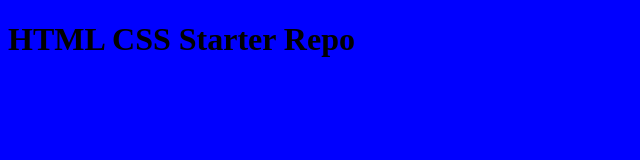
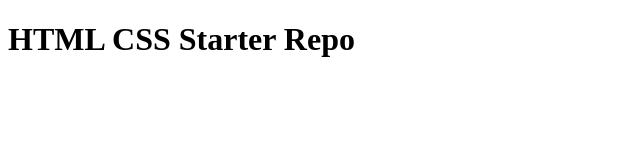
Before and after one commit to mjtoujr/Basic-css-setup, a plain HTML site: page index.html in a window 1280 px wide. Shown: the whole page, without its empty margins (0-640 px from the left). Drawn offline with Linux system fonts and the light colour scheme.

Commit message:
Removing blue background for now

```diff
--- a/css/style.css
+++ b/css/style.css
@@ -1,3 +1,3 @@
 body {
-    background-color: blue
+
 }
```
